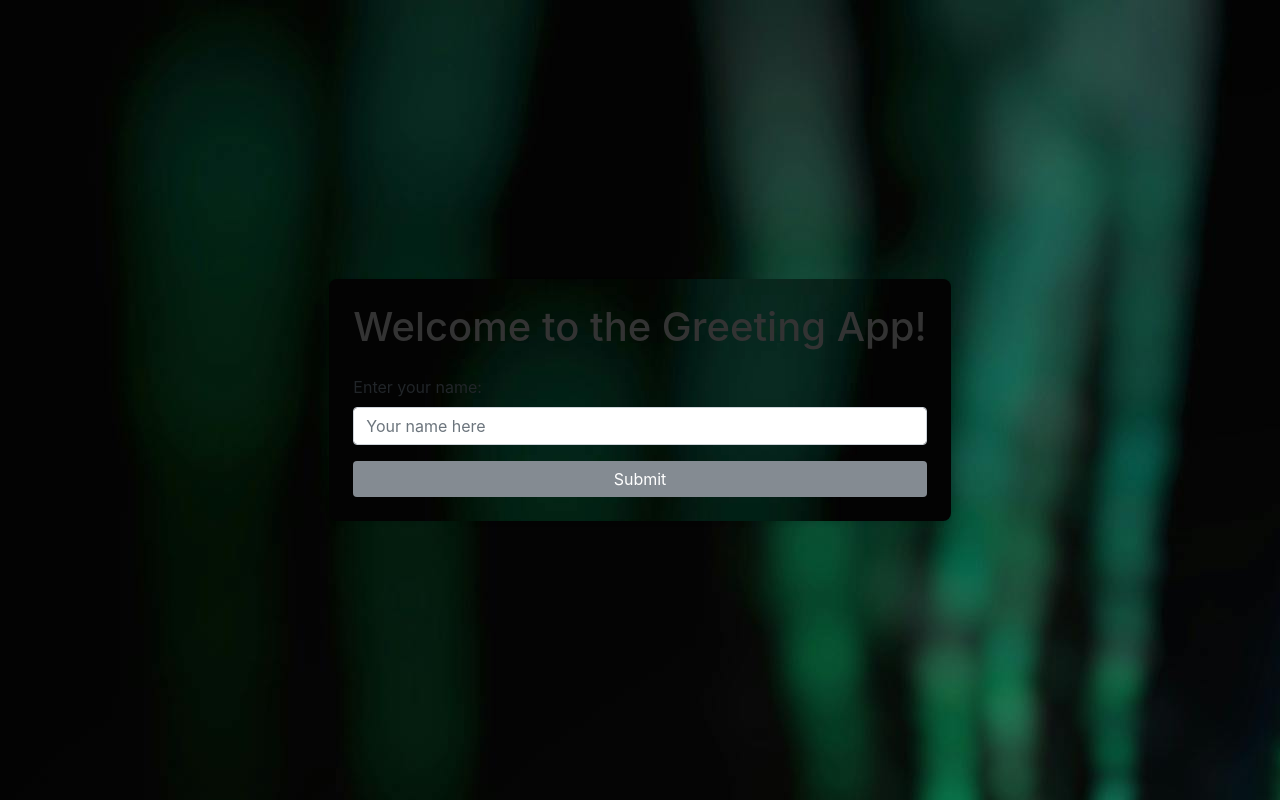
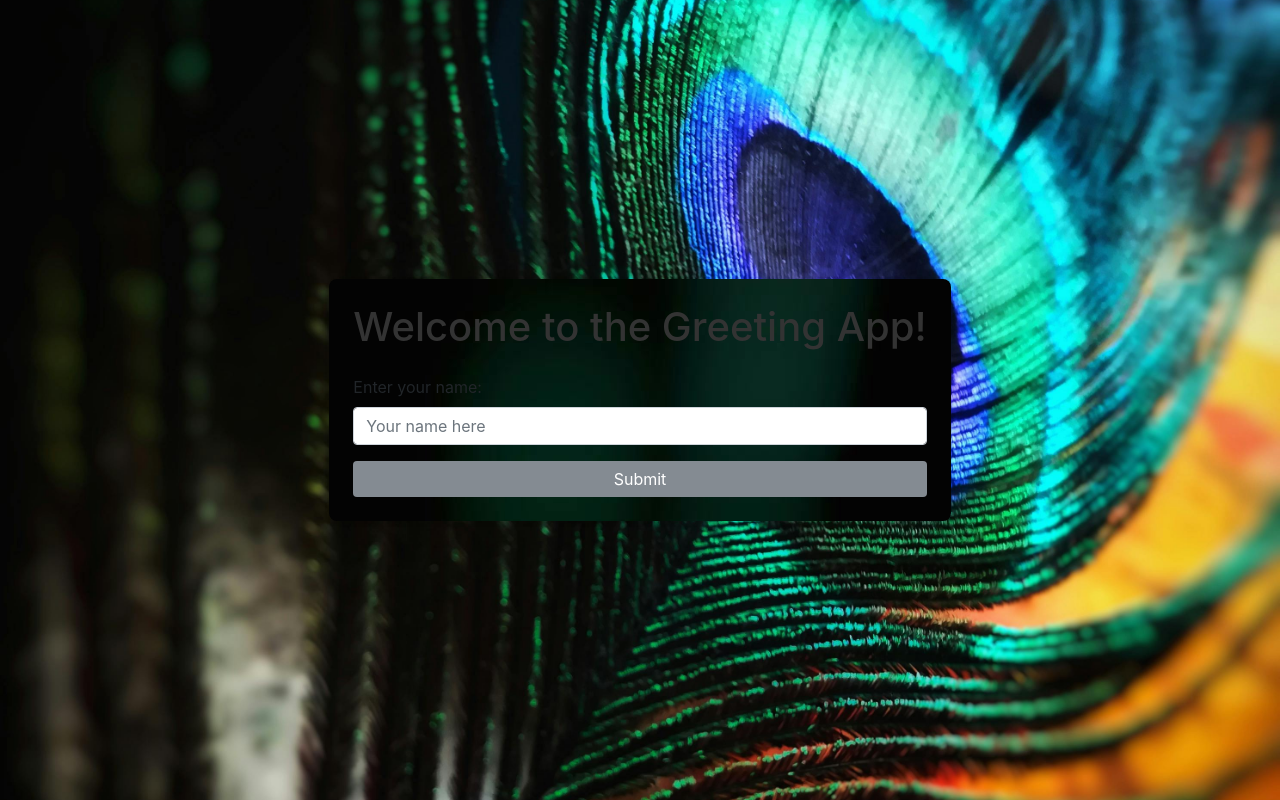
Before and after one commit to RAJGOLEPU/FLASK_PRACTICE, a Flask app: page / in a window 1280 px wide. Run offline with Flask 3, Linux system fonts and the light colour scheme; some libraries are stand-ins or nearby versions.

Commit message:
chaged image properties

```diff
--- a/static/styles.css
+++ b/static/styles.css
@@ -4,6 +4,11 @@
 .main_body {
     background-color: #848b92;
     background-image: url('pexels-anjana-c-169994-674010.jpg');
+    background-size: cover;
+    background-repeat: no-repeat;
+    background-position: center;
+    background-attachment: fixed;
+
 }
 .main_h1 {
     background-image: url('pexels-anjana-c-169994-674010.jpg');
```
